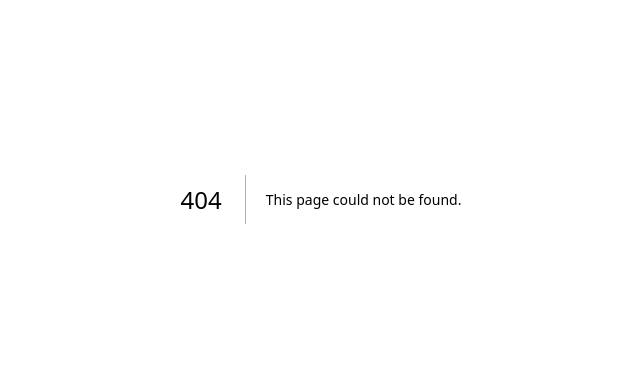
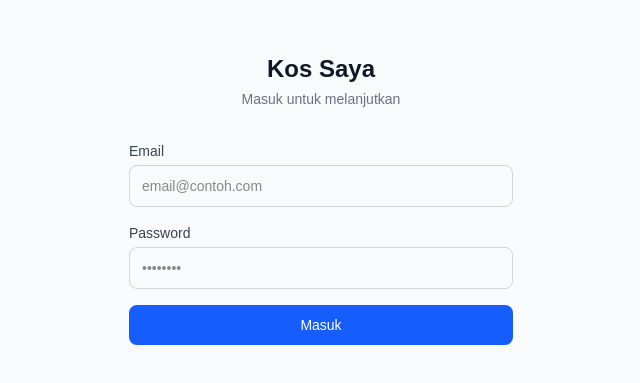
Before and after one commit to ilhamriz/swarna-kos-management, a Next.js app: page /login in a window 1280 px wide. Before the commit this address had no page. Shown: the part 201-584 px from the top of the page, without its empty margins (319-959 px from the left). Built offline with nearby package versions, Linux system fonts and the light colour scheme; no server answers.

Commit message:
add login page

```diff
--- a/next.config.ts
+++ b/next.config.ts
@@ -2,6 +2,7 @@ import type { NextConfig } from "next"
 
 const nextConfig: NextConfig = {
   /* config options here */
+  devIndicators: false,
   reactCompiler: true,
 }
 
--- a/package.json
+++ b/package.json
@@ -11,15 +11,20 @@
   },
   "dependencies": {
     "@google/genai": "^2.12.0",
+    "@hookform/resolvers": "^5.4.0",
     "@supabase/ssr": "^0.12.3",
     "@supabase/supabase-js": "^2.110.7",
     "@tanstack/react-query": "^5.101.2",
     "@tanstack/react-query-devtools": "^5.101.2",
+    "class-variance-authority": "^0.7.1",
+    "clsx": "^2.1.1",
     "framer-motion": "^12.42.2",
     "next": "16.2.10",
     "next-pwa": "^5.6.0",
     "react": "19.2.4",
     "react-dom": "19.2.4",
+    "react-hook-form": "^7.82.0",
+    "tailwind-merge": "^3.6.0",
     "zod": "^4.4.3"
   },
   "devDependencies": {
--- /dev/null
+++ b/src/app/(auth)/login/page.tsx
@@ -0,0 +1,88 @@
+"use client"
+
+import { useState } from "react"
+import { useRouter } from "next/navigation"
+import { useForm } from "react-hook-form"
+import { zodResolver } from "@hookform/resolvers/zod"
+import { createClient } from "@/lib/supabase/client"
+import { loginSchema, type LoginInput } from "@/lib/schemas/auth"
+
+export default function LoginPage() {
+  const router = useRouter()
+  const supabase = createClient()
+  const [serverError, setServerError] = useState<string | null>(null)
+
+  const {
+    register,
+    handleSubmit,
+    formState: { errors, isSubmitting },
+  } = useForm<LoginInput>({
+    resolver: zodResolver(loginSchema),
+  })
+
+  async function onSubmit(values: LoginInput) {
+    setServerError(null)
+
+    const { error } = await supabase.auth.signInWithPassword({
+      email: values.email,
+      password: values.password,
+    })
+
+    if (error) {
+      setServerError("Email atau password salah. Coba lagi.")
+      return
+    }
+
+    router.push("/")
+    router.refresh()
+  }
+
+  return (
+    <div className="min-h-screen flex items-center justify-center bg-gray-50 px-4">
+      <div className="w-full max-w-sm">
+        <div className="mb-8 text-center">
+          <h1 className="text-2xl font-semibold text-gray-900">Kos Saya</h1>
+          <p className="mt-1 text-sm text-gray-500">Masuk untuk melanjutkan</p>
+        </div>
+
+        <form onSubmit={handleSubmit(onSubmit)} className="space-y-4">
+          <div>
+            <label className="block text-sm font-medium text-gray-700 mb-1">Email</label>
+            <input
+              {...register("email")}
+              type="email"
+              autoComplete="email"
+              className="w-full px-3 py-2.5 border border-gray-300 rounded-lg text-sm focus:outline-none focus:ring-2 focus:ring-blue-500"
+              placeholder="email@contoh.com"
+            />
+            {errors.email && <p className="mt-1 text-xs text-red-600">{errors.email.message}</p>}
+          </div>
+
+          <div>
+            <label className="block text-sm font-medium text-gray-700 mb-1">Password</label>
+            <input
+              {...register("password")}
+              type="password"
+              autoComplete="current-password"
+              className="w-full px-3 py-2.5 border border-gray-300 rounded-lg text-sm focus:outline-none focus:ring-2 focus:ring-blue-500"
+              placeholder="••••••••"
+            />
+            {errors.password && (
+              <p className="mt-1 text-xs text-red-600">{errors.password.message}</p>
+            )}
+          </div>
+
+          {serverError && <p className="text-sm text-red-600 text-center">{serverError}</p>}
+
+          <button
+            type="submit"
+            disabled={isSubmitting}
+            className="w-full py-2.5 bg-blue-600 text-white text-sm font-medium rounded-lg disabled:opacity-60"
+          >
+            {isSubmitting ? "Memproses..." : "Masuk"}
+          </button>
+        </form>
+      </div>
+    </div>
+  )
+}
```
Also changed, not shown: 1 other file (tests, documents, lock files or other folders).
